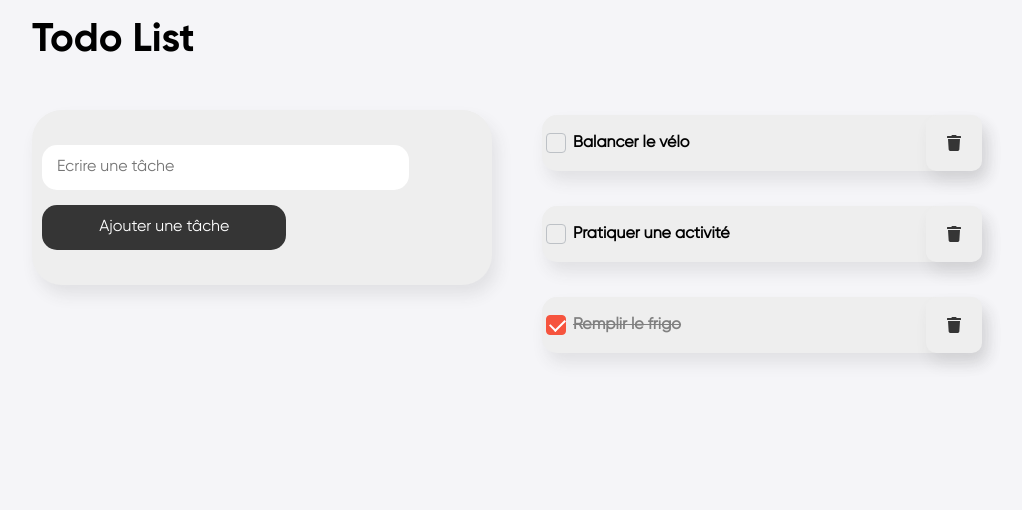
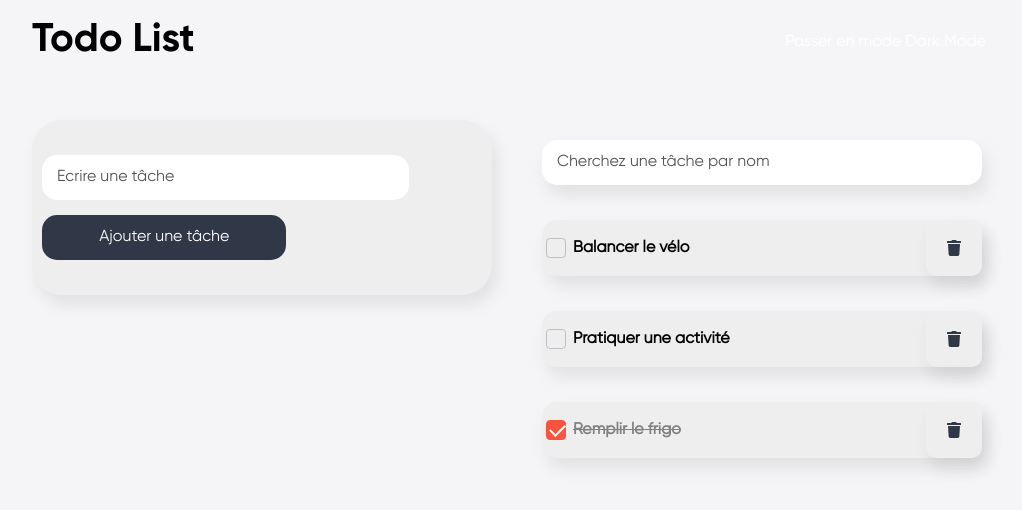
Before and after one commit to DavidNabet/react-todo-list, a React (Create React App) app: page / in a window 1280 px wide. Shown: the top 510 px of the page, without its empty margins (128-1150 px from the left). Built offline with nearby package versions, Linux system fonts and the light colour scheme.

Commit message:
filtering todos and comments added

```diff
--- a/package.json
+++ b/package.json
@@ -16,6 +16,7 @@
     "react": "^17.0.2",
     "react-dom": "^17.0.2",
     "react-scripts": "4.0.3",
+    "uuid": "^8.3.2",
     "web-vitals": "^1.0.1"
   },
   "scripts": {
--- a/src/App.css
+++ b/src/App.css
@@ -9,7 +9,7 @@
     --gray: #eee;
     --blue: #4299e1;
     --orange: #f6ad55;
-    --black-border: #353535;
+    --black-border: #303847;
     --red: #f6543e;
     --box-shadow: 5px 10px 16px 0 rgb(57 57 57 / 10%);
 }
@@ -25,6 +25,10 @@ body {
     font-size: 1.6rem;
     font-family: "GilroyReg", sans-serif;
     background-color: var(--bg);
+}
+
+input[type="text"]::placeholder {
+    color: #545454;
 }
 
 
@@ -44,10 +48,23 @@ h1 {
     margin-bottom: 1rem;
 }
 
+
+/* Header */
+
 header {
+    display: flex;
+    justify-content: space-between;
     padding: 2rem 0;
     margin-bottom: 2rem;
 }
+
+header button {
+    width: auto !important;
+    background: transparent !important;
+}
+
+
+/* Container */
 
 .container {
     width: 96rem;
@@ -83,7 +100,9 @@ header {
 }
 
 .container_form input,
-.container_form button {
+.container_form button,
+.container_filter input,
+header button {
     font-family: inherit;
     font-size: 1.6rem;
     margin-bottom: 1.5rem;
@@ -94,7 +113,8 @@ header {
     outline: none;
 }
 
-.container_form input {
+.container_form input,
+.container_filter input {
     padding-left: 1.5rem;
 }
 
@@ -102,7 +122,8 @@ header {
     box-shadow: 0 0 0 0.05em #fff, 0 0 0.15em 0.1em var(--blue);
 }
 
-.container_form button {
+.container_form button,
+header button {
     width: calc(100% / 1.8);
     background-color: var(--black-border);
     color: #fff;
@@ -118,9 +139,22 @@ header {
 }
 
 
+/* Filter Search */
+
+.container_filter {
+    justify-content: center;
+}
+
+.container_filter input {
+    width: 100% !important;
+    background: #fff !important;
+}
+
+
 /* Checkbox */
 
-.todos_wrapper {
+.todos_wrapper,
+.container_filter input {
     margin-bottom: 3.5rem;
     display: flex;
     align-items: center;
--- a/src/App.js
+++ b/src/App.js
@@ -1,32 +1,43 @@
 import { useState } from "react";
+import uuid from "uuid/dist/v1";
 import { library } from "@fortawesome/fontawesome-svg-core";
 import { faTrash, faTrashAlt } from "@fortawesome/free-solid-svg-icons";
 import Header from "./components/Header";
 import Form from "./components/Form";
 import Todo from "./components/Todo";
 import "./App.css";
+import Filter from "./components/Filter";
 library.add(faTrash, faTrashAlt);
 
 function App() {
+	//L'ensemble des todos
 	const [todos, setTodos] = useState([
-		{ name: "Balancer le vélo", status: false },
-		{ name: "Pratiquer une activité", status: false },
-		{ name: "Remplir le frigo", status: true },
+		{ id: 0, name: "Balancer le vélo", status: false },
+		{ id: 1, name: "Pratiquer une activité", status: false },
+		{ id: 2, name: "Remplir le frigo", status: true },
 	]);
 
 	const [todoInput, setTodoInput] = useState("");
+	//On garde une copie des todos, qu'on dispatchera dans chaque component Todo
 	const TASK = [...todos];
 
-	const handleSubmit = (e) => {
-		e.preventDefault();
-		const newTasks = TASK;
-		if (!todoInput) {
-			alert("Renseignez une tâche !");
-		} else {
-			newTasks.push({ name: todoInput, status: false });
-			setTodos(newTasks);
-			setTodoInput("");
-		}
+	//Tableau des todos
+	const [results, setResults] = useState(todos);
+
+	//fonction qui va filtrer les todos par title
+	const searchFilter = (event) => {
+		let todoFilter = todos.filter((todo) => {
+			if (todo.name.toLowerCase().includes(event.target.value.toLowerCase())) {
+				return true;
+			}
+			return false;
+		});
+		setResults(todoFilter);
+	};
+
+	//fonction simplifiée des spread operators qui va rajouter une todo avec un id aléatoire
+	const addTodo = (name) => {
+		setTodos([...todos, { name, id: uuid(), status: false }]);
 	};
 
 	return (
@@ -35,17 +46,22 @@ function App() {
 			<div className="container_inner">
 				<div className="container_form">
 					<Form
-						onSubmitForm={handleSubmit}
+						// onSubmitForm={handleSubmit}
+						addTodo={addTodo}
 						todoInput={todoInput}
 						setTodoInput={setTodoInput}
 					/>
 				</div>
 				<div className="container_todos">
-					{todos.map((todo, i) => {
+					<div className="container_filter">
+						<Filter searchFilter={searchFilter} />
+					</div>
+
+					{results.map((todo, i) => {
 						return (
 							<Todo
 								key={i}
-								id={i}
+								// id={i}
 								setTodos={setTodos}
 								copyTask={TASK}
 								todo={todo}
--- /dev/null
+++ b/src/components/Filter.js
@@ -0,0 +1,15 @@
+import React from "react";
+
+const Filter = ({ searchFilter }) => {
+	return (
+		<>
+			<input
+				placeholder="Cherchez une tâche par nom"
+				type="text"
+				onChange={(e) => searchFilter(e)}
+			/>
+		</>
+	);
+};
+
+export default Filter;
--- a/src/components/Form.js
+++ b/src/components/Form.js
@@ -1,8 +1,18 @@
 import React from "react";
 
-const Form = ({ onSubmitForm, todoInput, setTodoInput }) => {
+const Form = ({ todoInput, setTodoInput, addTodo }) => {
+	const handleSubmit = (e) => {
+		e.preventDefault();
+		if (!todoInput) {
+			alert("Renseignez une tâche !");
+		} else {
+			addTodo(todoInput);
+			setTodoInput("");
+		}
+	};
 	return (
-		<form onSubmit={onSubmitForm}>
+		//onSubmit={onSubmitForm}
+		<form onSubmit={handleSubmit}>
 			<input
 				placeholder="Ecrire une tâche"
 				type="text"
--- a/src/components/Header.js
+++ b/src/components/Header.js
@@ -2,6 +2,7 @@ const Header = () => {
 	return (
 		<header>
 			<h1>Todo List</h1>
+			<button>Passer en mode Dark Mode</button>
 		</header>
 	);
 };
--- a/src/components/Todo.js
+++ b/src/components/Todo.js
@@ -1,15 +1,15 @@
 import React from "react";
 import { FontAwesomeIcon } from "@fortawesome/react-fontawesome";
-const Todo = ({ todo, setTodos, copyTask, id }) => {
+const Todo = ({ todo, setTodos, copyTask }) => {
 	const handleCheck = () => {
 		const newTodos = copyTask;
-		newTodos[id].status = !newTodos[id].status;
+		newTodos[todo.id].status = !newTodos[todo.id].status;
 		setTodos(newTodos);
 	};
 
 	const handleRemove = () => {
 		const remove = copyTask;
-		remove.splice(id, 1);
+		remove.splice(todo.id, 1);
 		setTodos(remove);
 	};
 
```
Also changed, not shown: src/components/Footer.js (added, +12 -0 lines), src/utils/index.js (added, +12 -0 lines), 1 other file (tests, documents, lock files or other folders).
